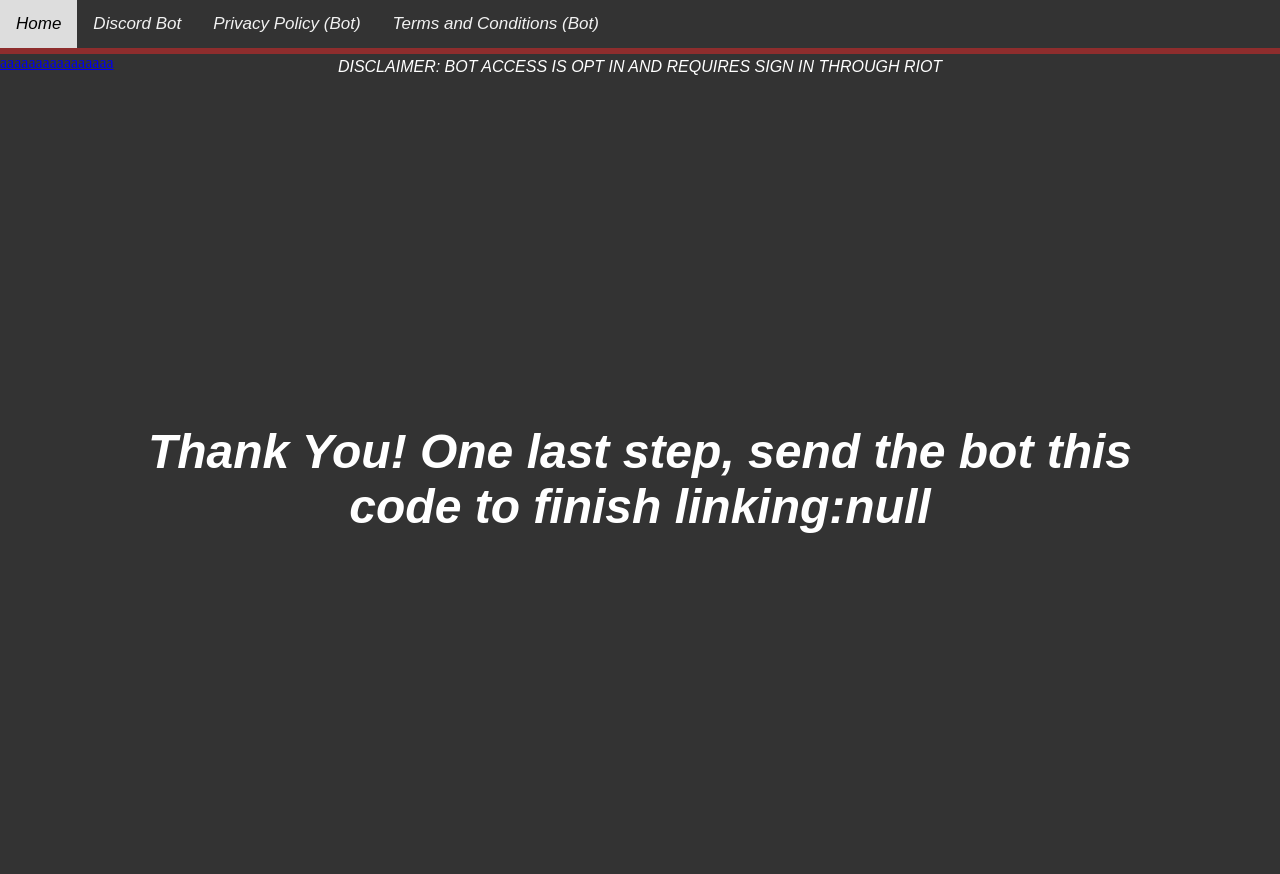
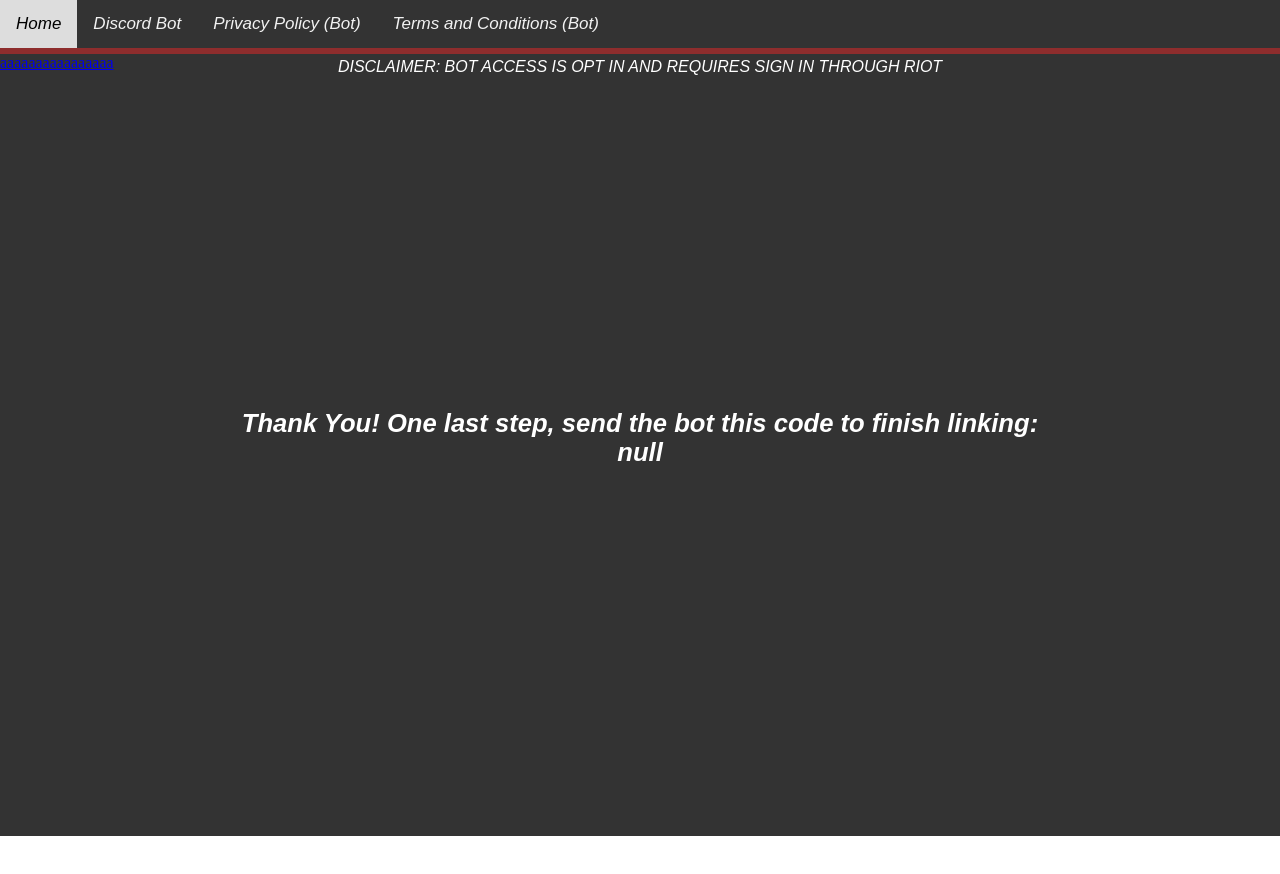
Before and after one commit to JelyMe314/JelyMe314.github.io, a plain HTML site: page oauth2-callback.html in a window 1280 px wide. After the commit the page ends 836 px from the top, so only its background shows below. Drawn offline with Linux system fonts and the light colour scheme; a web font is replaced by a local one.

Commit message:
this works

```diff
--- a/oauth.css
+++ b/oauth.css
@@ -24,7 +24,7 @@ body{
     padding-bottom: 2em;
 }
 h1{
-    font-size: 3em;
+    font-size: 2vw;
     font-family: ofelia-display, sans-serif;
     font-weight: 800;
     font-style: italic;
--- a/oauth.js
+++ b/oauth.js
@@ -4,4 +4,4 @@ const params = new Proxy(new URLSearchParams(window.location.search), {
 
 console.log(params.code);
 const idElem = document.getElementById("code");
-idElem.innerText = "Thank You! One last step, send the bot this code to finish linking:" + params.code;
+idElem.innerText = "Thank You! One last step, send the bot this code to finish linking:\n" + params.code;
```
